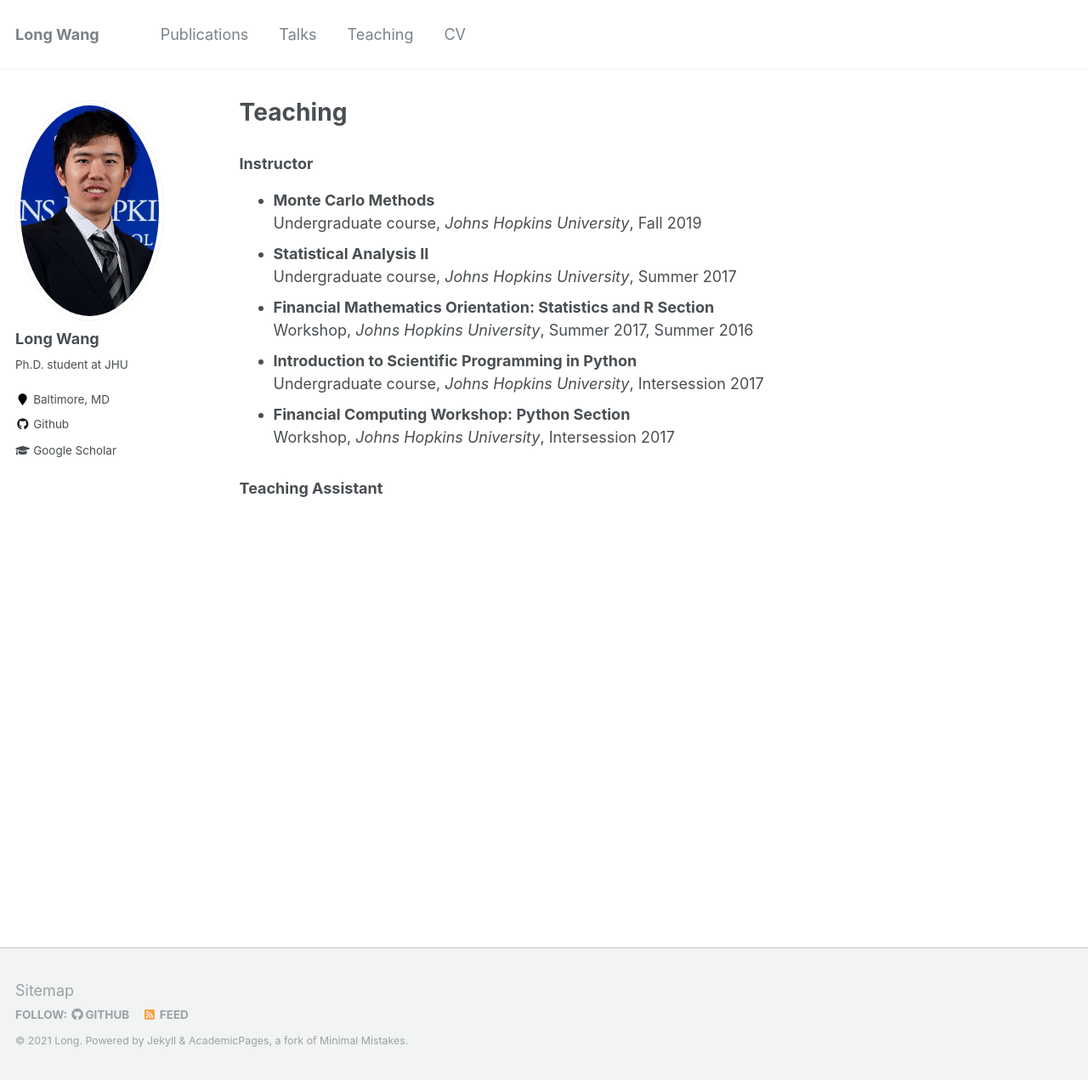
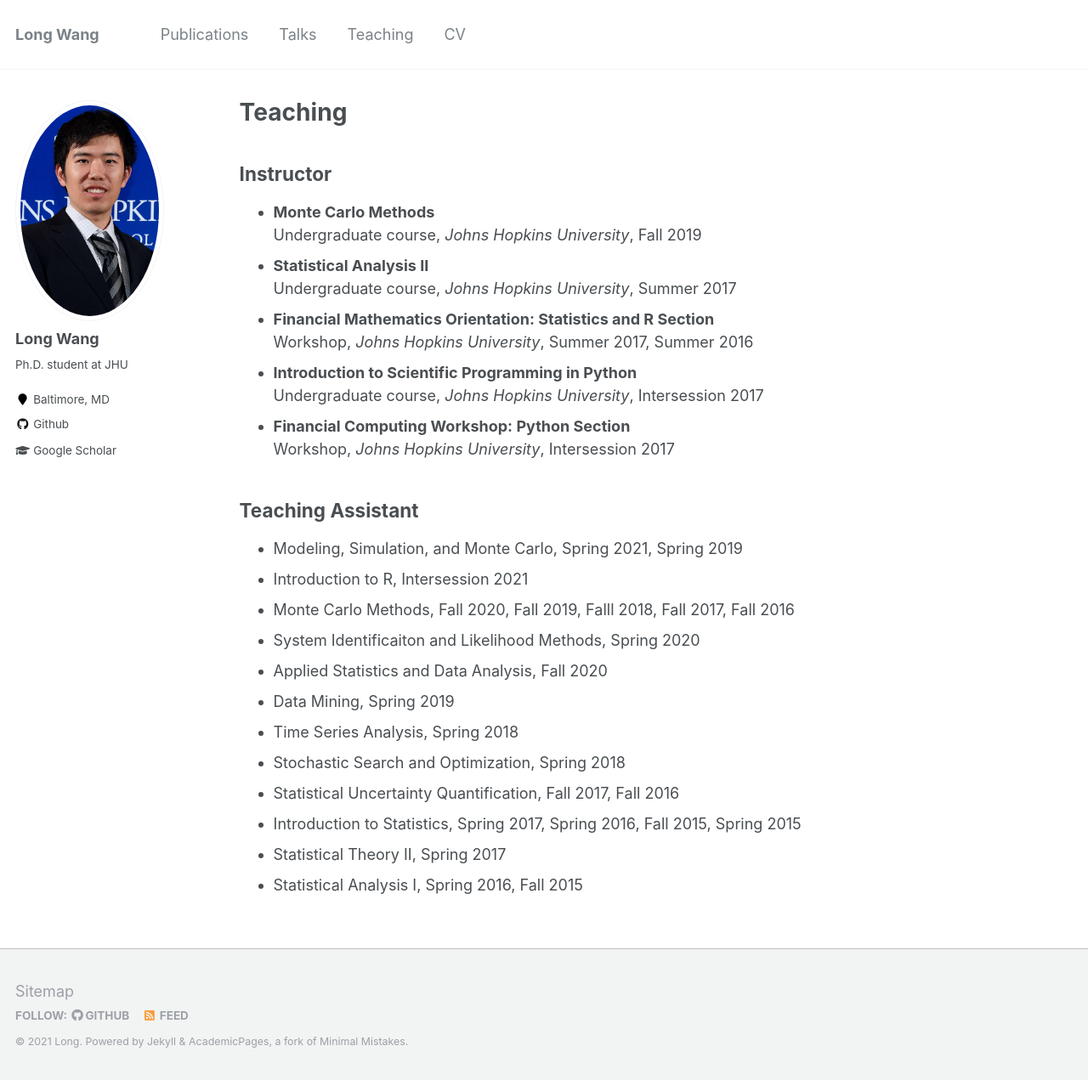
Before and after one commit to longwang-jhu/longwang-jhu.github.io, a Jekyll site: the page built from _pages/teaching.html, in a window 1280 px wide and 1271 px high. Shown: the whole window at 85% size. Built offline with Jekyll 4.4.1, drawn with Linux system fonts in a browser that asks for light colours.

Commit message:
Update teaching.html

```diff
--- a/_pages/teaching.html
+++ b/_pages/teaching.html
@@ -5,37 +5,71 @@ permalink: /teaching/
 author_profile: true
 ---
 
-<h3>Instructor</h3>
+<h2>Instructor</h2>
 
 <ul>
-  <li><b>Monte Carlo Methods</b><br>
+  <li>
+    <b>Monte Carlo Methods</b><br>
     Undergraduate course, <i>Johns Hopkins University</i>, Fall 2019
   </li>
-  <li><b>Statistical Analysis II</b><br>
+  <li>
+    <b>Statistical Analysis II</b><br>
     Undergraduate course, <i>Johns Hopkins University</i>, Summer 2017
   </li>
-  <li><b>Financial Mathematics Orientation: Statistics and R Section</b><br>
-    Workshop, <i>Johns Hopkins University</i>, Summer 2017, Summer 2016<br>
+  <li>
+    <b>Financial Mathematics Orientation: Statistics and R Section</b><br>
+    Workshop, <i>Johns Hopkins University</i>, Summer 2017, Summer 2016
   </li>
-  <li><b>Introduction to Scientific Programming in Python</b><br>
-    Undergraduate course, <i>Johns Hopkins University</i>, Intersession 2017<br>
+  <li>
+    <b>Introduction to Scientific Programming in Python</b><br>
+    Undergraduate course, <i>Johns Hopkins University</i>, Intersession 2017
   </li>
-  <li><b>Financial Computing Workshop: Python Section</b><br>
-    Workshop, <i>Johns Hopkins University</i>, Intersession 2017<br>
+  <li>
+    <b>Financial Computing Workshop: Python Section</b><br>
+    Workshop, <i>Johns Hopkins University</i>, Intersession 2017
   </li>
 </ul>
 
+<h2>Teaching Assistant</h2>
 
-
-<h3>Teaching Assistant</h3>
-
-
-
-
-
-
-
-
+<ul>
+    <li>
+        Modeling, Simulation, and Monte Carlo, Spring 2021, Spring 2019
+    </li>
+    <li>
+        Introduction to R, Intersession 2021
+    </li>
+    <li>
+        Monte Carlo Methods, Fall 2020, Fall 2019, Falll 2018, Fall 2017, Fall 2016
+    </li>
+    <li>
+        System Identificaiton and Likelihood Methods, Spring 2020
+    </li>
+    <li>
+        Applied Statistics and Data Analysis, Fall 2020
+    </li>
+    <li>
+        Data Mining, Spring 2019
+    </li>
+    <li>
+        Time Series Analysis, Spring 2018
+    </li>
+    <li>
+        Stochastic Search and Optimization, Spring 2018
+    </li>
+    <li>
+        Statistical Uncertainty Quantification, Fall 2017, Fall 2016
+    </li>
+    <li>
+        Introduction to Statistics, Spring 2017, Spring 2016, Fall 2015, Spring 2015
+    </li>
+    <li>
+        Statistical Theory II, Spring 2017
+    </li>
+    <li>
+        Statistical Analysis I, Spring 2016, Fall 2015
+    </li>
+</ul>
 
 <!---
 {% include base_path %}
```
